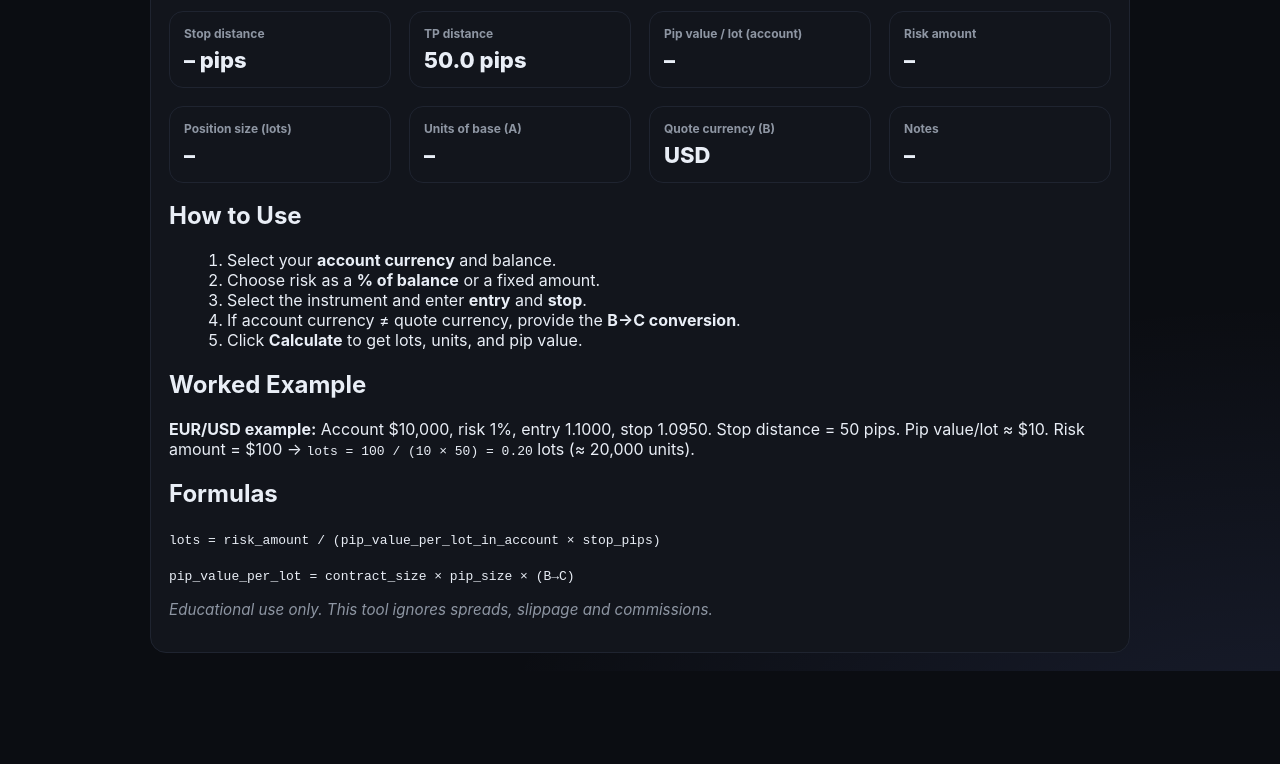
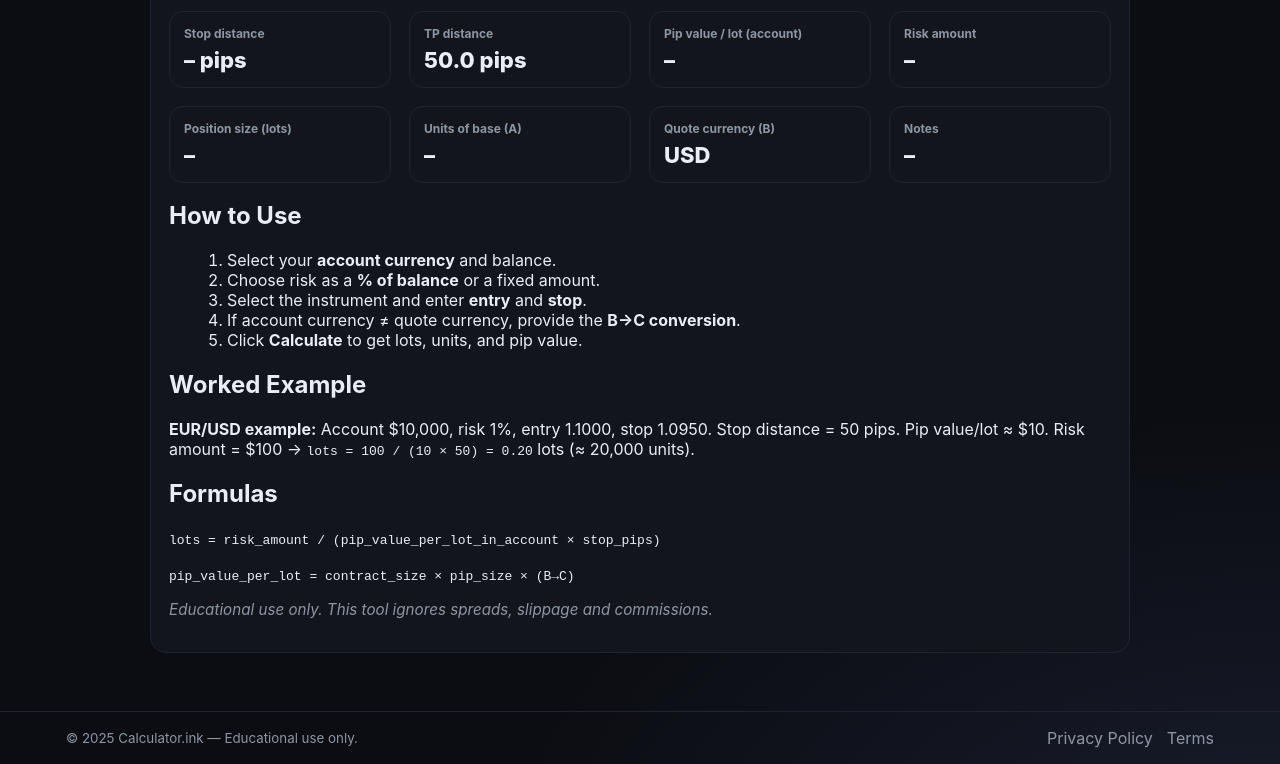
Before and after one commit to CalculatingShadow/CalculatingShadow, a plain HTML site: page position-sizer.html in a window 1280 px wide. Shown: the part 657-1421 px from the top of the page. Before the commit the page ends 1328 px from the top, so only its background shows below. Drawn offline with Linux system fonts and the light colour scheme.

Commit message:
Update position-sizer.html

```diff
--- a/position-sizer.html
+++ b/position-sizer.html
@@ -5,12 +5,9 @@
 <meta name="viewport" content="width=device-width,initial-scale=1">
 <title>Position Sizer – FX & Commodities (How-to, Examples & FAQ)</title>
 <meta name="description" content="Calculate position size from risk, stop distance, and pip value for FX and commodities. Includes step-by-step guide, worked examples, formulas, and FAQs.">
+<script async src="https://pagead2.googlesyndication.com/pagead/js/adsbygoogle.js?client=ca-pub-7533964735503056" crossorigin="anonymous"></script>
 <style>
-  :root{
-    --bg:#0b0d12; --panel:#12151c; --text:#e9eef6; --muted:#8e96a3; --border:#1f2430;
-    --soft:rgba(127,151,255,.12); --accent:#2a6cff; --wrap:1180px;
-    --font:Inter, ui-sans-serif, system-ui, -apple-system, "Segoe UI", Roboto, Helvetica, Arial;
-  }
+  :root{--bg:#0b0d12; --panel:#12151c; --text:#e9eef6; --muted:#8e96a3; --border:#1f2430; --soft:rgba(127,151,255,.12); --accent:#2a6cff; --wrap:1180px; --font:Inter, ui-sans-serif, system-ui, -apple-system, "Segoe UI", Roboto, Helvetica, Arial}
   *{box-sizing:border-box}
   body{margin:0; font-family:var(--font); color:var(--text); background:radial-gradient(1000px 600px at 10% -10%, var(--soft), transparent), radial-gradient(800px 500px at 100% 110%, var(--soft), transparent), var(--bg)}
   a{color:inherit; text-decoration:none}
@@ -35,6 +32,9 @@
   .stat h3{ margin:0 0 6px; font-size:12px; color:var(--muted) }
   .stat p{ margin:0; font-size:22px; font-weight:800 }
   h1{ text-align:center; margin:0 0 6px } .muted{ color:var(--muted) } .small{ font-size:.95rem } ol,ul{ margin:0 0 8px 18px }
+  footer{border-top:1px solid var(--border); margin-top:40px}
+  .foot{max-width:var(--wrap); margin:0 auto; padding:16px; display:flex; flex-wrap:wrap; gap:10px; align-items:center; justify-content:space-between}
+  .foot a{color:var(--muted)}
 </style>
 <script type="application/ld+json">
 {"@context":"https://schema.org","@type":"FAQPage","mainEntity":[
@@ -117,8 +117,20 @@
   </main>
 </div>
 
+<footer>
+  <div class="foot">
+    <small class="muted">© <span id="y"></span> Calculator.ink — Educational use only.</small>
+    <nav style="display:flex; gap:14px;">
+      <a href="/privacy.html" class="muted">Privacy Policy</a>
+      <a href="/terms.html" class="muted">Terms</a>
+
+    </nav>
+  </div>
+</footer>
 <script>
   const $ = id => document.getElementById(id);
+  document.getElementById('y').textContent = new Date().getFullYear();
+
   const CCYS = ['USD','EUR','JPY','GBP','AUD','CAD','CHF','NZD','CNH'];
   const COMMS = [
     { sym: 'XAU/USD', name: 'Gold (XAU/USD)',     quote:'USD', pip:0.01,   contract:100,   type:'Commodity' },
@@ -135,14 +147,9 @@
   for (let i=0;i<CCYS.length;i++){ for (let j=0;j<CCYS.length;j++){ if (i!==j) FX_PAIRS.push(`${CCYS[i]}/${CCYS[j]}`); } }
 
   function populateAcct(){
-    const sel = $('acctCcy');
-    sel.innerHTML = '';
-    CCYS.forEach((c, i) => {
-      const opt = document.createElement('option');
-      opt.value = c; opt.textContent = c; if (i === 0) opt.selected = true;
-      sel.appendChild(opt);
-    });
-    $('acctCcySpan').textContent = sel.value;
+    const sel = $('acctCcy'); sel.innerHTML = '';
+    CCYS.forEach((c, i) => { const opt = document.createElement('option'); opt.value = c; opt.textContent = c; if (i === 0) opt.selected = true; sel.appendChild(opt); });
+    $('acctCcySpan') && ($('acctCcySpan').textContent = sel.value);
   }
   function populatePairs(){
     const fx = FX_PAIRS.map(p=>`<option value="${p}">${p}</option>`).join('');
@@ -161,16 +168,11 @@
     if(comm){ instType=comm.type; pip=comm.pip; contract=comm.contract; quote=comm.quote; }
     else if(parsed){ pip=pipSizeForFX(parsed.quote); contract=100000; quote=parsed.quote; }
 
-    $('instType').value=instType;
-    $('pipSize').value=pip;
-    $('contractSize').value=contract;
-    $('quoteCcySpan').textContent=quote;
-    $('quoteCcyOut').textContent=quote;
+    $('instType').value=instType; $('pipSize').value=pip; $('contractSize').value=contract;
+    $('quoteCcySpan') && ($('quoteCcySpan').textContent=quote); $('quoteCcyOut').textContent=quote;
 
-    const acct=$('acctCcy').value;
-    $('acctCcySpan').textContent=acct;
+    const acct=$('acctCcy').value; $('acctCcySpan') && ($('acctCcySpan').textContent=acct);
     if(acct===quote) $('conv').value=1;
-
     updateTP();
   }
   function updateTP(){
```
